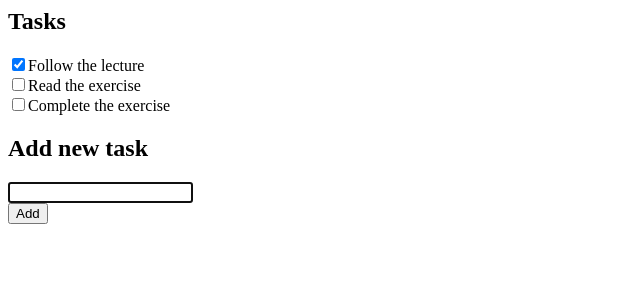
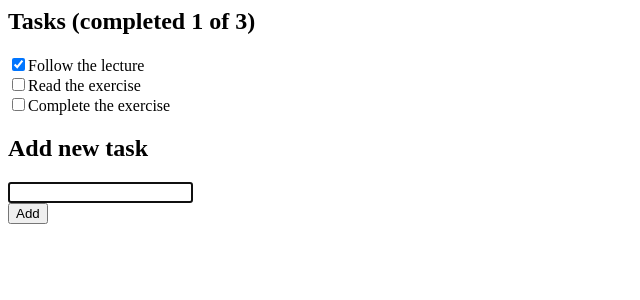
Before and after one commit to kristiania-pg6301-2024/pg6301-frontend-programming, a React (Vite) app in the folder client/: page / in a window 1280 px wide. Shown: the top 300 px of the page, without its empty margins (0-640 px from the left). Built offline with nearby package versions, Linux system fonts and the light colour scheme.

Commit message:
add (unimplemented) `onTaskCompleted`

```diff
--- a/client/src/components/app/taskApplication.jsx
+++ b/client/src/components/app/taskApplication.jsx
@@ -13,8 +13,15 @@ export function TaskApplication() {
         setTasks((old) => [...old, {...task, id: old.length + 1}])
     }
 
+    function handleTaskCompleted(id) {
+        console.log("handleTaskCompleted", {id});
+    }
+
     return <div>
-        <TaskList tasks={tasks}/>
+        <TaskList
+            tasks={tasks}
+            onTaskCompleted={handleTaskCompleted}
+        />
         <NewTaskForm onAddTask={handleAddTask}/>
     </div>
 }
--- a/client/src/components/tasks/taskList.jsx
+++ b/client/src/components/tasks/taskList.jsx
@@ -1,9 +1,13 @@
 import React from "react";
 import {TaskListItem} from "./taskListItem";
 
-export function TaskList({tasks}) {
+export function TaskList({tasks, onTaskCompleted}) {
     return <div>
-        <h2>Tasks</h2>
-        {tasks.map((task) => <TaskListItem key={task.id} task={task}/>)}
+        <h2>Tasks (completed {tasks.filter(t => t.completed).length} of {tasks.length})</h2>
+        {tasks.map((task) => <TaskListItem
+            key={task.id}
+            task={task}
+            onCompleted={onTaskCompleted}
+        />)}
     </div>;
 }
--- a/client/src/components/tasks/taskListItem.jsx
+++ b/client/src/components/tasks/taskListItem.jsx
@@ -1,9 +1,16 @@
 import React from "react";
 
-export function TaskListItem({task: {completed, description}}) {
+export function TaskListItem({
+    task: {id, completed, description},
+    onCompleted
+}) {
     return <div>
         <label>
-            <input type="checkbox" checked={completed}/>
+            <input
+                type="checkbox"
+                checked={completed}
+                onChange={() => onCompleted(id)}
+            />
             {description}
         </label>
     </div>;
```
